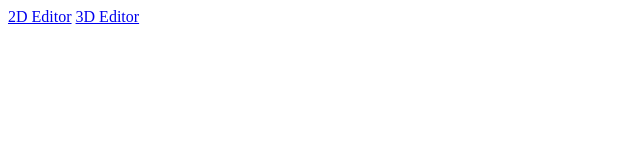
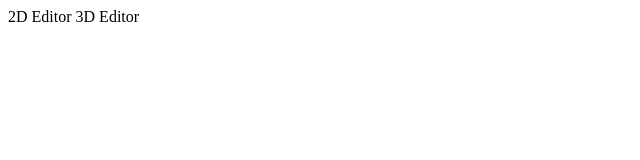
Before and after one commit to hyper-cooki/Tiles, a plain HTML site: page docs/index.html in a window 1280 px wide. Shown: the whole page, without its empty margins (0-640 px from the left). Drawn offline with Linux system fonts and the light colour scheme.

Commit message:
Revert "Update index.html"
This reverts commit 1f5cdfce614769c8ed0ba49e9ad547db5504f962.

```diff
--- a/docs/index.html
+++ b/docs/index.html
@@ -1,2 +1,2 @@
-<a href="2d/editor">2D Editor</a>
-<a href="3d/editor">3D Editor</a>
+<href="2d/editor">2D Editor</href>
+<href="3d/editor">3D Editor</href>
```
